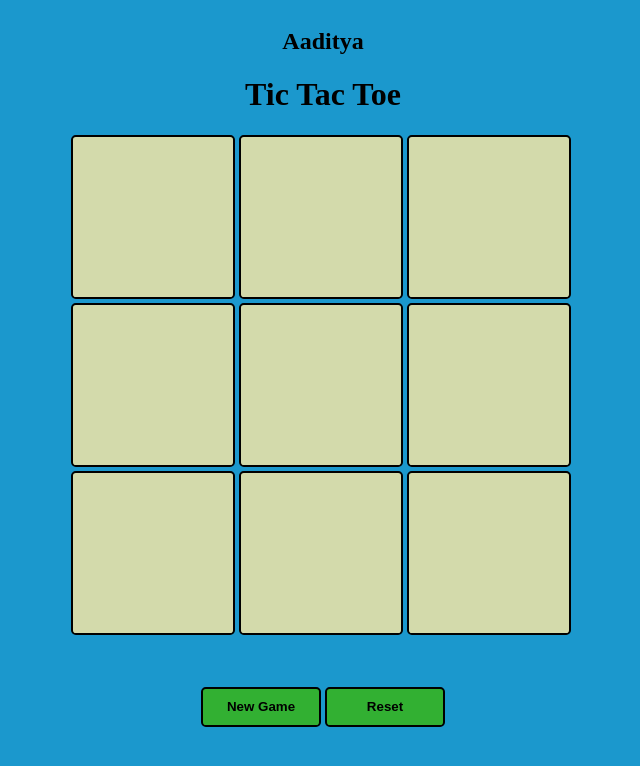
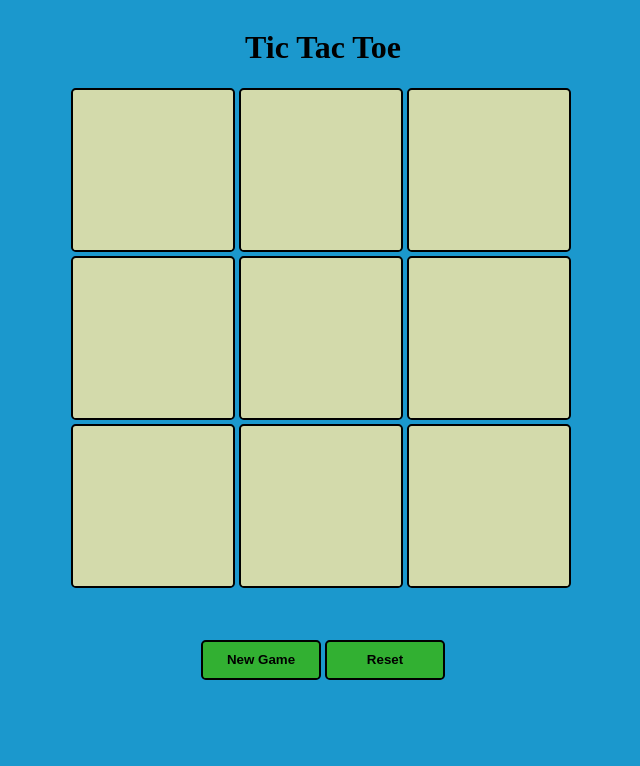
Before and after one commit to Aaditya4810/Tic-Tac-Toe-game, a plain HTML site: page index.html in a window 1280 px wide. Shown: the whole page, without its empty margins (317-957 px from the left). Drawn offline with Linux system fonts and the light colour scheme.

Commit message:
Deleting h2

```diff
--- a/index.html
+++ b/index.html
@@ -10,7 +10,7 @@
 
 <body>
     <main>
-        <h2>Aaditya</h2>
+
         <h1>Tic Tac Toe</h1>
         <p class="msg"></p>
 
```
